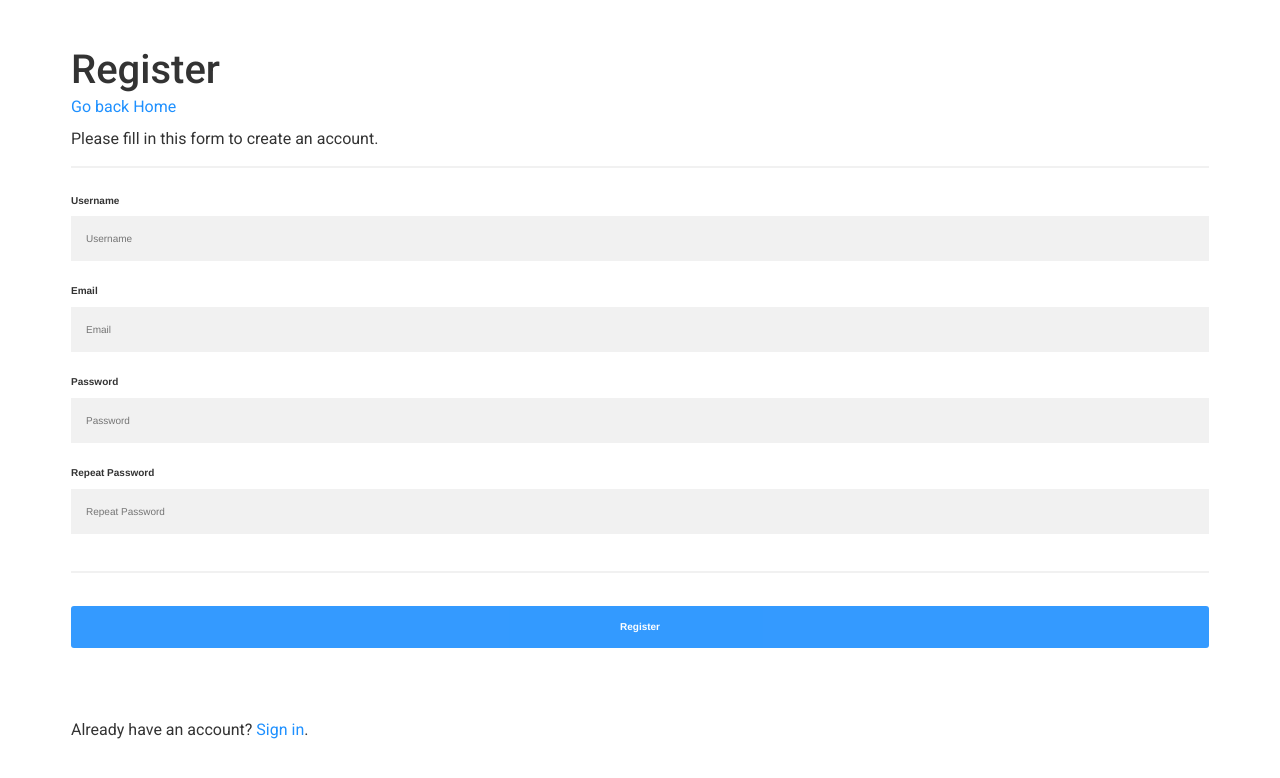
After one commit to sakvarelidze/personal_website, a Flask app: template templates/signup.html in a window 1280 px wide. The commit adds this page. Shown: the top 778 px of the page. Run offline with Flask 2, Linux system fonts and the light colour scheme; the template is opened without the code that fills it: values that come from a table or form of the project are taken from there, others are empty; some libraries are stand-ins or nearby versions.

Commit message:
Added registration / sign in function with front-end

```diff
--- /dev/null
+++ b/forms.py
@@ -0,0 +1,21 @@
+from wtforms import Form, StringField, TextAreaField, PasswordField, validators
+from wtforms.fields.simple import SubmitField
+
+
+class RegisterForm(Form):
+    username = StringField('Username', [validators.DataRequired(), validators.Length(min=4, max=30)])
+    email = StringField('Email', [validators.DataRequired(), validators.Length(min=5, max=50)])
+    password = PasswordField("Password", [validators.DataRequired(), validators.EqualTo('confirm', message='Passwords do not match')])
+    confirm = PasswordField('Confirm Password')
+    submit = SubmitField("Log in")
+
+
+class LoginForm(Form):
+    username = StringField('Username', [validators.DataRequired(), validators.Length(min=4, max=30)])
+    password = PasswordField("Password", [validators.DataRequired(), validators.Length(min=5, max=50)])
+    submit = SubmitField("Log in")
+
+
+class ContactUsForm(Form):
+    message = TextAreaField('Message', [validators.DataRequired()])
+    submit_info = SubmitField("Send")
--- a/saba.py
+++ b/saba.py
@@ -7,7 +7,6 @@ from mongo_models import *
 # Initialize Flask App
 app = Flask(__name__)
 POSTS_IMAGES = os.path.join('static', 'post_images')
-
 
 # Initialize config
 app.config['SECRET_KEY'] = FLASK_SECRET_KEY
--- a/static/css/main.css
+++ b/static/css/main.css
@@ -751,3 +751,58 @@ p.quote {
         margin-top: 1rem
     }
 }
+
+* {box-sizing: border-box}
+
+/* Add padding to containers */
+.container {
+  padding: 16px;
+}
+
+/* Full-width input fields */
+input[type=text], input[type=password] {
+  width: 100%;
+  padding: 15px;
+  margin: 5px 0 22px 0;
+  display: inline-block;
+  border: none;
+  background: #f1f1f1;
+  color: #222;
+}
+
+input[type=text]:focus, input[type=password]:focus {
+  background-color: #ddd;
+  outline: none;
+}
+
+/* Overwrite default styles of hr */
+hr {
+  border: 1px solid #f1f1f1;
+  margin-bottom: 25px;
+}
+
+/* Set a style for the submit/register button */
+.registerbtn {
+  background-color: dodgerblue;
+  color: white;
+  padding: 16px 20px;
+  margin: 8px 0;
+  border: none;
+  cursor: pointer;
+  width: 100%;
+  opacity: 0.9;
+}
+
+.registerbtn:hover {
+  opacity:1;
+}
+
+/* Add a blue text color to links */
+a {
+  color: dodgerblue;
+}
+
+/* Set a grey background color and center the text of the "sign in" section */
+.signin {
+  text-align: center;
+}
--- a/templates/index.html
+++ b/templates/index.html
@@ -12,7 +12,7 @@
                         style="background-image: url(/static/images/me.jpeg)"></span>
                 </div>
                 <div class="col-xs-12 col-sm-8 col-md-9 col-print-12">
-                    <p>Hi, my name’s Saba and I’m a Back-end developer and a DevOps Engineer. As well as administrating
+                    <p>Hi, my name’s Saba, I’m a Back-end developer and a DevOps Engineer. As well as administrating
                         systems I also have experience making software and web apps. I have worked at a number of
                         companies gaining teamwork and leadership skills.</p>
                     <p>I am most skilled in: <mark>Python</mark> and <mark>eating junk food</mark></p>
--- /dev/null
+++ b/templates/signup.html
@@ -0,0 +1,73 @@
+<!DOCTYPE html>
+<html lang="en">
+
+<head>
+    <meta charset="utf-8">
+    <meta http-equiv="X-UA-Compatible" content="IE=edge">
+    <meta name="viewport" content="width=device-width, initial-scale=1">
+
+    <title>{% block title %} {% endblock %}</title>
+    <!-- Primary Meta Tags -->
+    <title>Saba Sakvarelidze | Portfolio</title>
+    <meta name="title" content="Saba Sakvarelidze | Portfolio">
+    <meta name="description" content="Hi! I'm Saba, DevOps Engineer and Back-end developer. Let's get in touch!">
+
+    <!-- Open Graph / Facebook -->
+    <meta property="og:type" content="website">
+    <meta property="og:title" content="Saba Sakvarelidze | Portfolio">
+    <meta property="og:description" content="Hi! I'm Saba, DevOps Engineer and Back-end developer. Let's get in touch!">
+    <meta property="og:image" content="{{ url_for('static', filename='images/me.jpeg') }}">
+
+    <!-- Twitter -->
+    <meta property="twitter:card" content="summary_large_image">
+    <meta property="twitter:title" content="Saba Sakvarelidze | Portfolio">
+    <meta property="twitter:description" content="Hi! I'm Saba, DevOps Engineer and Back-end developer. Let's get in touch!">
+    <meta property="twitter:image" content="{{ url_for('static', filename='images/me.jpeg') }}">
+    <!-- Additional Tags -->
+    <meta name="apple-mobile-web-app-title" content="saba.wtf">
+    <meta name="application-name" content="saba.wtf">
+    <meta name="msapplication-TileColor" content="#00aba9">
+    <meta name="theme-color" content="#ffffff">
+    <!-- Stylesheet & Favicon -->
+    <link rel="stylesheet" href="{{ url_for('static', filename='css/main.css') }}">
+    <link rel="apple-touch-icon" sizes="180x180" href="{{ url_for('static', filename='images/favicon/apple-touch-icon.png') }}">
+    <link rel="icon" type="image/png" sizes="32x32" href="{{ url_for('static', filename='images/favicon/favicon-32x32.png') }}">
+    <link rel="icon" type="image/png" sizes="16x16" href="{{ url_for('static', filename='images/favicon/favicon-16x16.png') }}">
+    <link rel="manifest" href="{{ url_for('static', filename='images/favicon/site.webmanifest')  }}">
+    <link rel="mask-icon" href="{{ url_for('static', filename='images/favicon/safari-pinned-tab.svg') }}" color="#4b7884">
+</head>
+
+<body>
+
+<form action="" method="post">
+    <div class="container">
+      <h1>Register</h1>
+      <p> <a href="{{ url_for('index') }}">Go back Home</a> </p>
+      <p>Please fill in this form to create an account.</p>
+      <hr>
+
+      <label for="username"><b>Username</b></label>
+      {{ form.username(placeholder="Username") }}
+
+      <label for="email"><b>Email</b></label>
+      {{ form.email(placeholder="Email") }}
+
+      <label for="psw"><b>Password</b></label>
+      {{ form.password(placeholder="Password") }}
+
+      <label for="psw-repeat"><b>Repeat Password</b></label>
+      {{ form.confirm(placeholder="Repeat Password") }}
+
+      <hr>
+
+      <button type="submit" class="registerbtn">Register</button>
+    </div>
+
+    <div class="container signin">
+      <p>Already have an account? <a href="{{ url_for('login') }}">Sign in</a>.</p>
+    </div>
+  </form>
+
+  <script src="{{ url_for('static', filename='js/index.js') }}"></script>
+</body>
+</html>
```
Also changed, not shown: config.py (+8 -0 lines), mongo_models.py (+5 -18 lines), routes.py (+112 -1 lines), templates/base.html (+6 -6 lines), templates/includes/_formhelpers.html (added, +9 -0 lines), templates/includes/_message.html (added, +18 -0 lines), templates/login.html (added, +60 -0 lines), error_handler.py (line endings or trailing spaces).
